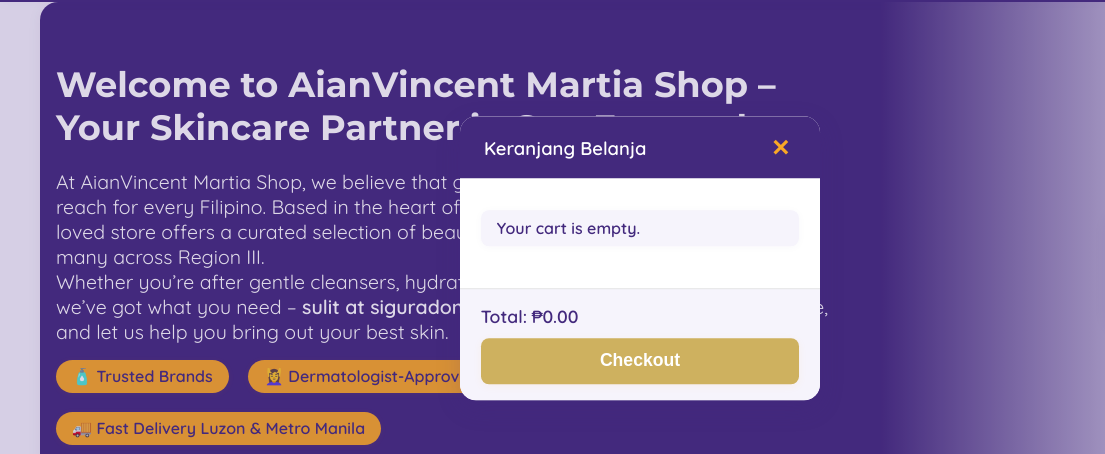
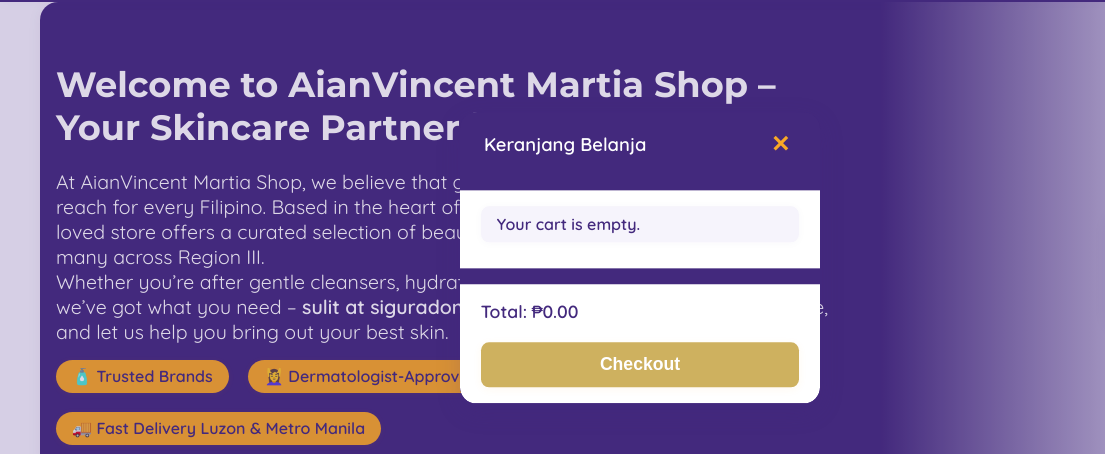
Before and after one commit to DaniPop88/Aianvincent-shop, a plain HTML site: page index.html in a window 1280 px wide. Both pictures are taken after a click on the button "Keranjang Belanja". Shown: the part 142-596 px from the top of the page, 0-1105 px from the left. Drawn offline with Linux system fonts and the light colour scheme.

Commit message:
index.html

```diff
--- a/index.html
+++ b/index.html
@@ -588,7 +588,7 @@
             transform: translate(-50%, -50%);
             width: 360px;
             max-width: 95vw;
-            background: var(--secondary);
+            background: var(--primary);
             border-radius: 16px;
             box-shadow: 0 8px 24px rgba(67,41,125,0.18);
             z-index: 10003;
@@ -611,6 +611,8 @@
             display: flex;
             justify-content: space-between;
             align-items: center;
+            border-top-left-radius: 16px;
+            border-top-right-radius: 16px;
         }
         #cart-popup-header button {
             background: none;
@@ -624,12 +626,13 @@
             padding: 1em 1.3em;
             max-height: 260px;
             overflow-y: auto;
+            background: var(--secondary);
         }
         #cart-popup-list li {
             display: flex;
             justify-content: space-between;
             align-items: center;
-            background: var(--bg);
+            background: #f6f4fc;
             border-radius: 8px;
             margin-bottom: 0.6em;
             padding: 0.5em 1em;
@@ -646,9 +649,10 @@
             font-weight: 700;
         }
         #cart-popup-footer {
-            background: var(--bg);
+            background: var(--secondary);
             padding: 1em 1.3em;
-            border-top: 1px solid #e5e5e5;
+            border-bottom-left-radius: 16px;
+            border-bottom-right-radius: 16px;
             display: flex;
             flex-direction: column;
             gap: 0.7em;
@@ -661,6 +665,25 @@
         #cart-popup-footer .checkout-btn {
             width: 100%;
             font-size: 1.1em;
+            background: var(--accent);
+            color: var(--primary);
+            border: none;
+            border-radius: 8px;
+            padding: 0.7em 0;
+            font-weight: 700;
+            cursor: pointer;
+            margin-top: 0.5em;
+            transition: background 0.2s, color 0.2s;
+            box-shadow: 0 2px 8px rgba(249,168,38,0.07);
+        }
+        #cart-popup-footer .checkout-btn:disabled {
+            background: #ceb15f;
+            color: #fff;
+            cursor: not-allowed;
+        }
+        #cart-popup-footer .checkout-btn:hover:enabled {
+            background: var(--primary);
+            color: var(--secondary);
         }
         @media (max-width: 510px) {
             #cart-popup {
```
